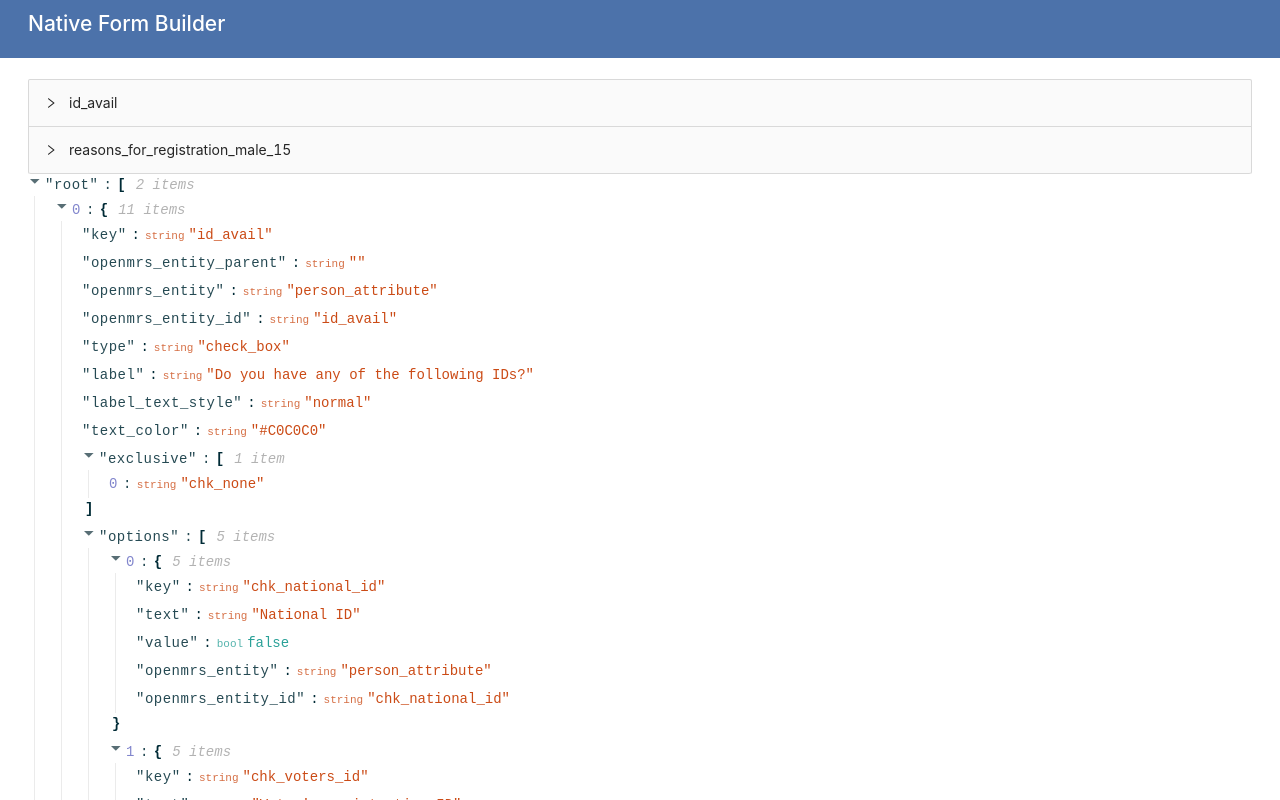
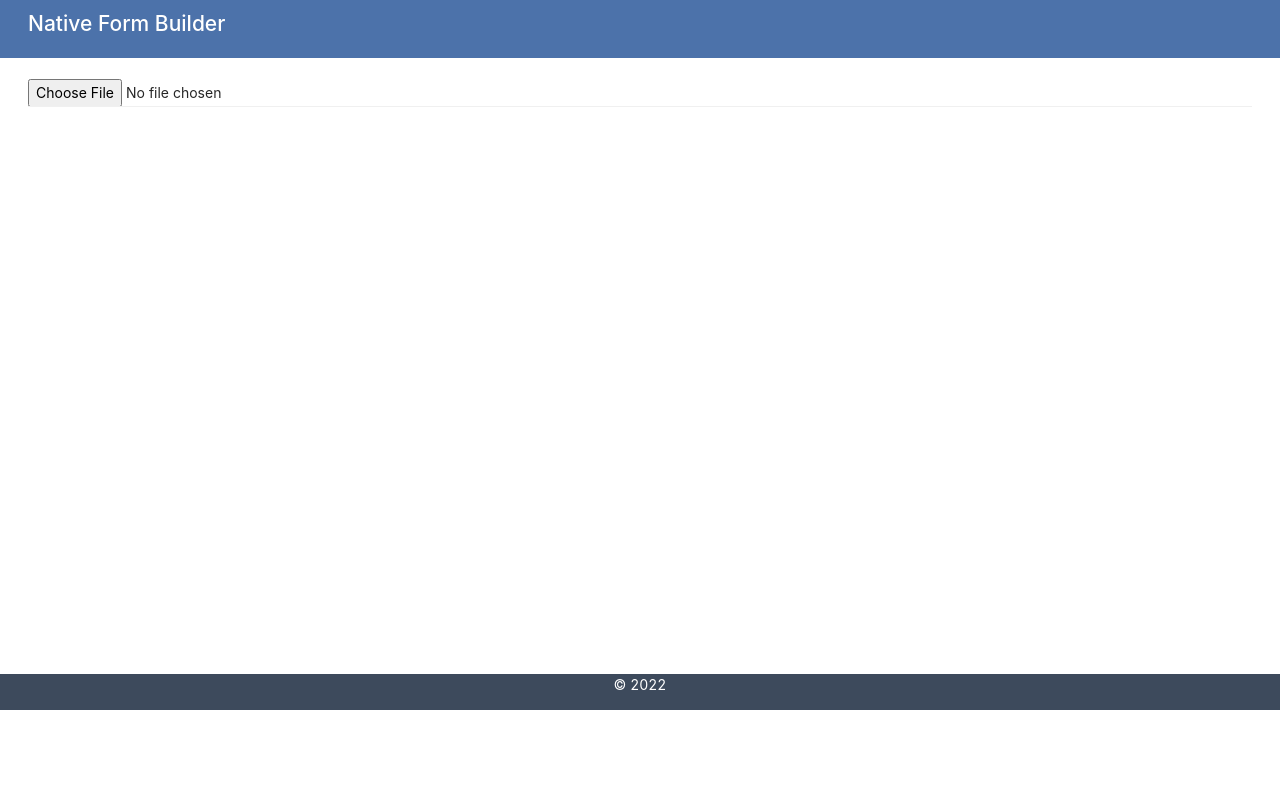
Before and after one commit to dev-billy/opensrp-native-form-builder, a React (Create React App) app: page / in a window 1280 px wide. Shown: the top 800 px of the page. Built offline with nearby package versions, Linux system fonts and the light colour scheme.

Commit message:
fix: To read form from file upload

```diff
--- a/src/App.js
+++ b/src/App.js
@@ -1,9 +1,10 @@
 import Layout from "./layout";
-import Home from "./pages/Home";
+import TranslateForm from "./pages/TranslateForm";
+
 function App() {
   return (
     <Layout>
-      <Home />
+      <TranslateForm />
     </Layout>
   );
 }
--- /dev/null
+++ b/src/components/StepQuestions.js
@@ -0,0 +1,25 @@
+import QuestionField from "./QuestionField";
+import { useState } from "react";
+import ReactJson from "react-json-view";
+
+const StepQuestions = ({ questions }) => {
+  const [questionList, setQuestionList] = useState(
+    JSON.parse(JSON.stringify(questions))
+  );
+
+  function handleUpdate(updatedQuestionsList) {
+    setQuestionList(updatedQuestionsList);
+  }
+  return (
+    <section>
+      <QuestionField
+        questions={questions}
+        handleUpdate={handleUpdate}
+        questionsTranslated={questionList}
+      />
+      <ReactJson src={JSON.parse(JSON.stringify(questionList))} />
+    </section>
+  );
+};
+
+export default StepQuestions;
--- a/src/pages/Home.js
+++ /dev/null
@@ -1,175 +0,0 @@
-import QuestionField from "../components/QuestionField";
-import { useState } from "react";
-import ReactJson from "react-json-view";
-
-const questions = [
-  {
-    key: "id_avail",
-    openmrs_entity_parent: "",
-    openmrs_entity: "person_attribute",
-    openmrs_entity_id: "id_avail",
-    type: "check_box",
-    label: "Do you have any of the following IDs?",
-    label_text_style: "normal",
-    text_color: "#C0C0C0",
-    exclusive: ["chk_none"],
-    options: [
-      {
-        key: "chk_national_id",
-        text: "National ID",
-        value: false,
-        openmrs_entity: "person_attribute",
-        openmrs_entity_id: "chk_national_id",
-      },
-      {
-        key: "chk_voters_id",
-        text: "Voter's registration ID",
-        value: false,
-        openmrs_entity: "person_attribute",
-        openmrs_entity_id: "chk_voters_id",
-      },
-      {
-        key: "chk_drivers_license",
-        text: "Driver's license",
-        value: false,
-        openmrs_entity: "person_attribute",
-        openmrs_entity_id: "chk_drivers_license",
-      },
-      {
-        key: "chk_passport",
-        text: "Passport",
-        value: false,
-        openmrs_entity: "person_attribute",
-        openmrs_entity_id: "chk_passport",
-      },
-      {
-        key: "chk_none",
-        text: "None",
-        value: false,
-        openmrs_entity: "person_attribute",
-        openmrs_entity_id: "chk_none",
-      },
-    ],
-    relevance: {
-      "rules-engine": {
-        "ex-rules": {
-          "rules-file": "all_clients_member_relevance.yml",
-        },
-      },
-    },
-  },
-  {
-    key: "reasons_for_registration_male_15",
-    openmrs_entity_parent: "",
-    openmrs_entity: "",
-    openmrs_entity_id: "",
-    type: "native_radio",
-    label: "Reasons for Registration",
-    label_text_style: "normal",
-    text_color: "#C0C0C0",
-    options: [
-      {
-        key: "hiv_aids_transmission",
-        text: "HIV/AIDs transmission",
-        value: false,
-        openmrs_entity: "concept",
-        openmrs_entity_id: "",
-      },
-      {
-        key: "sickle_cell_disease",
-        text: "Sickle cell disease",
-        value: false,
-        openmrs_entity: "concept",
-        openmrs_entity_id: "",
-      },
-      {
-        key: "heart_disease",
-        text: "Heart diseases",
-        value: false,
-        openmrs_entity: "concept",
-        openmrs_entity_id: "",
-      },
-      {
-        key: "diabetes",
-        text: "Diabetes",
-        value: false,
-        openmrs_entity: "concept",
-        openmrs_entity_id: "",
-      },
-      {
-        key: "cerebral_palsy",
-        text: "Cerebral palsy",
-        value: false,
-        openmrs_entity: "concept",
-        openmrs_entity_id: "",
-      },
-      {
-        key: "cancer",
-        text: "Cancer",
-        value: false,
-        openmrs_entity: "concept",
-        openmrs_entity_id: "",
-      },
-      {
-        key: "tuberculosis",
-        text: "Tuberculosis",
-        value: false,
-        openmrs_entity: "concept",
-        openmrs_entity_id: "",
-      },
-      {
-        key: "homosexual",
-        text: "Men who have sex with men",
-        value: false,
-        openmrs_entity: "concept",
-        openmrs_entity_id: "",
-      },
-      {
-        key: "gender_violence",
-        text: "Gender violence",
-        value: false,
-        openmrs_entity: "concept",
-        openmrs_entity_id: "",
-      },
-      {
-        key: "drug_abuse",
-        text: "Drug abuse",
-        value: false,
-        openmrs_entity: "concept",
-        openmrs_entity_id: "",
-      },
-    ],
-    v_required: {
-      value: "true",
-      err: "Reason for registration is required",
-    },
-    relevance: {
-      "rules-engine": {
-        "ex-rules": {
-          "rules-file": "all_clients_member_relevance.yml",
-        },
-      },
-    },
-  },
-];
-const Home = () => {
-  const [questionList, setQuestionList] = useState(
-    JSON.parse(JSON.stringify(questions))
-  );
-
-  function handleUpdate(updatedQuestionsList) {
-    setQuestionList(updatedQuestionsList);
-  }
-  return (
-    <section>
-      <QuestionField
-        questions={questions}
-        handleUpdate={handleUpdate}
-        questionsTranslated={questionList}
-      />
-      <ReactJson src={JSON.parse(JSON.stringify(questionList))} />
-    </section>
-  );
-};
-
-export default Home;
--- /dev/null
+++ b/src/pages/TranslateForm.js
@@ -0,0 +1,46 @@
+import StepQuestions from "../components/StepQuestions";
+import { Tabs } from "antd";
+
+import { useState } from "react";
+const { TabPane } = Tabs;
+
+const TranslateForm = () => {
+  const [questionForm, setQuestionForm] = useState({});
+  const [formName, setFormName] = useState("");
+  const steps = [];
+  if (questionForm !== {}) {
+    const count = questionForm.count;
+    for (let i = 1; i <= count; i++) {
+      steps.push(questionForm[`step${i}`].fields);
+    }
+  }
+  const handleChange = (e) => {
+    setFormName(e.target.files[0].name);
+    const fileReader = new FileReader();
+    fileReader.readAsText(e.target.files[0], "UTF-8");
+    fileReader.onload = (e) => {
+      setQuestionForm(JSON.parse(e.target.result));
+    };
+  };
+  return (
+    <section>
+      {formName !== "" && <h2>Form Name: {formName}</h2>}
+      <input
+        type="file"
+        accept="application/JSON"
+        name="translateFile"
+        onChange={handleChange}
+      />
+      <Tabs>
+        {steps !== null &&
+          steps.map((questions, idx) => (
+            <TabPane tab={`Step ${idx + 1}`} key={idx}>
+              <StepQuestions questions={questions} />
+            </TabPane>
+          ))}
+      </Tabs>
+    </section>
+  );
+};
+
+export default TranslateForm;
```
